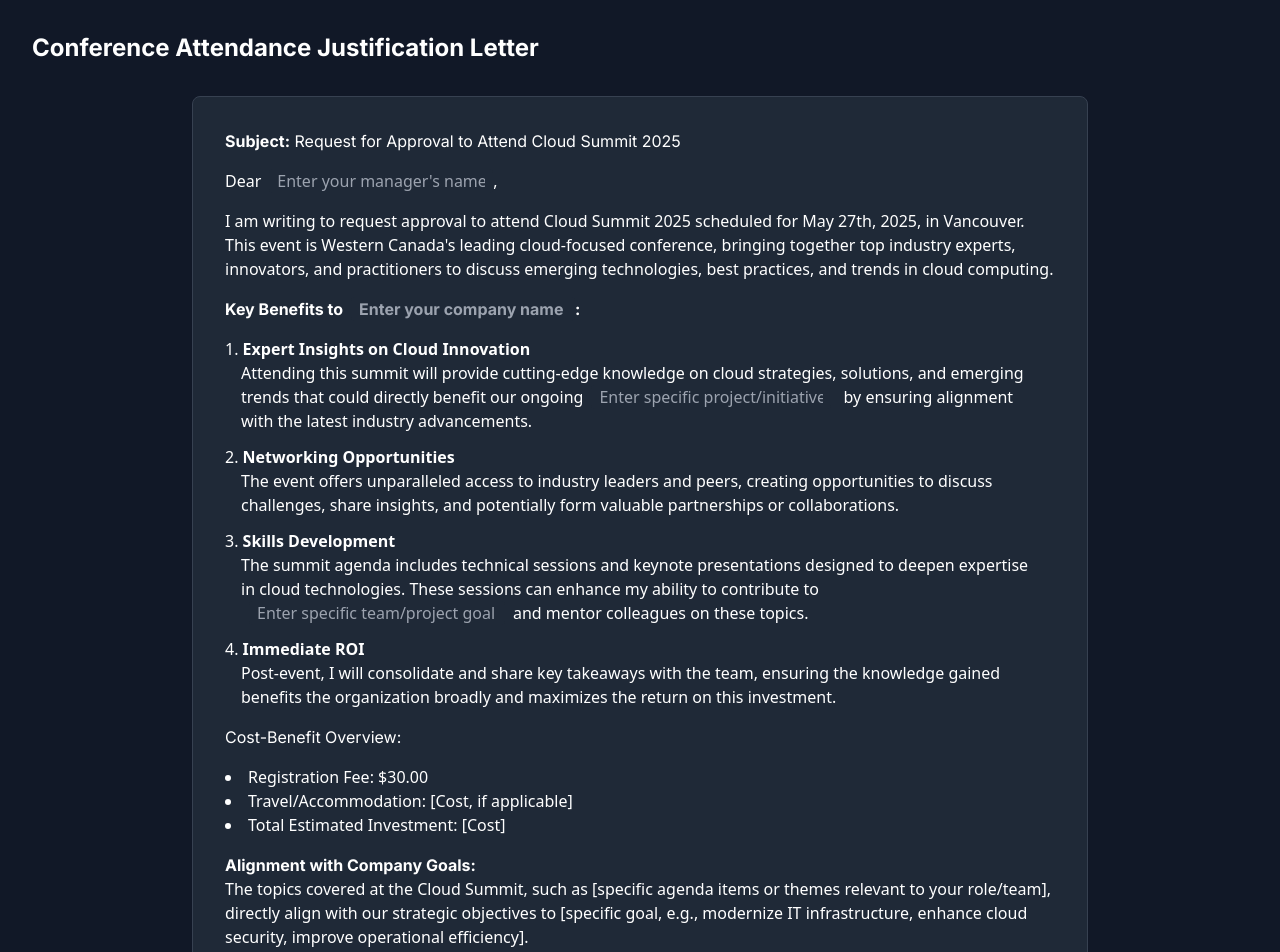
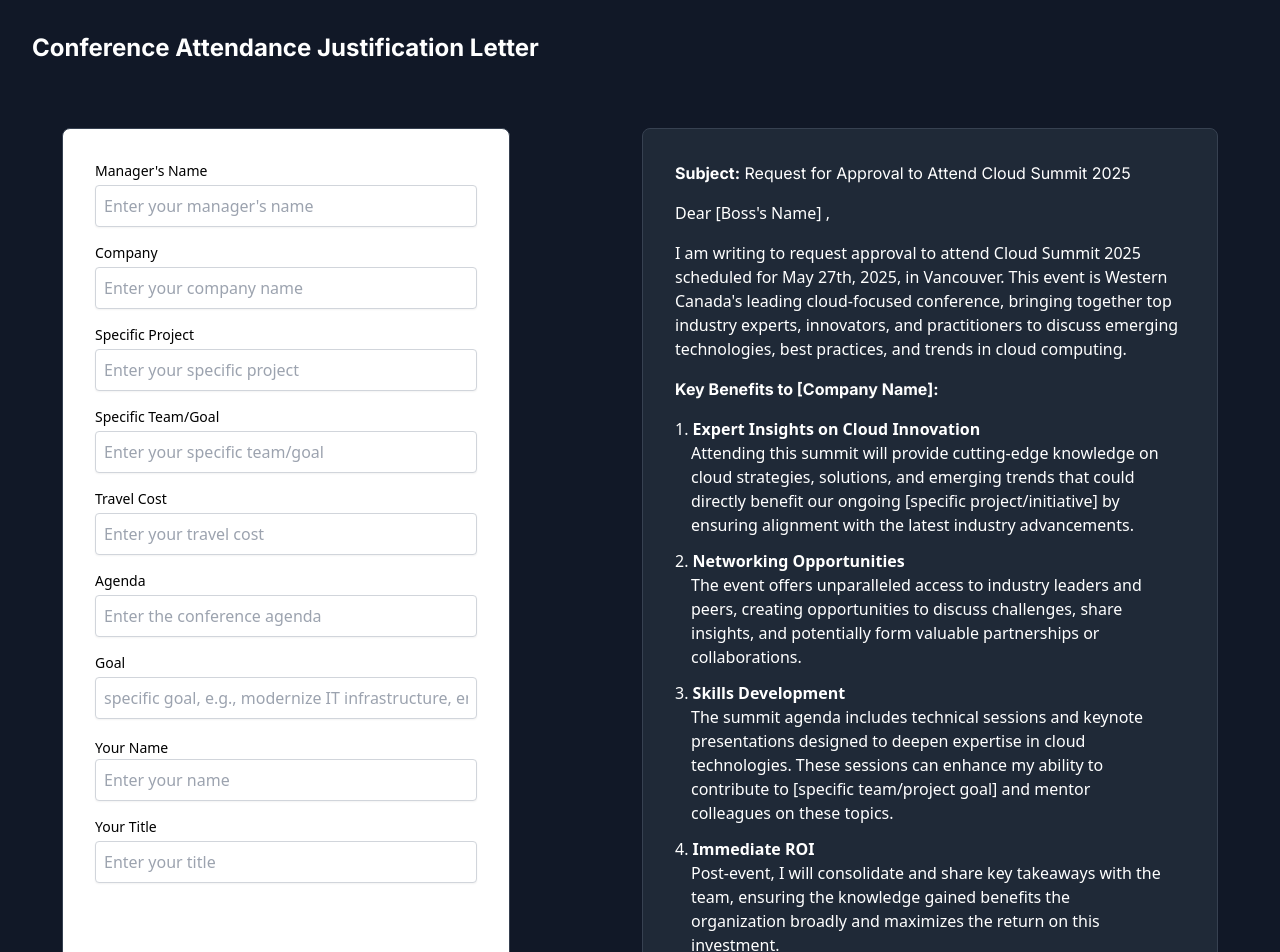
Before and after one commit to bibschan/cloud-summit-2025, a Next.js app: page /justification-letter in a window 1280 px wide. Shown: the top 952 px of the page. Built offline with nearby package versions, Linux system fonts and the light colour scheme.

Commit message:
form added but need to clean up code and separate form to separate component.

```diff
--- a/src/app/justification-letter/page.tsx
+++ b/src/app/justification-letter/page.tsx
@@ -2,7 +2,8 @@ import JustificationLetterPDF from "@/components/justification-letter-pdf";
 
 export default function JustificationLetter() {
   return (
-    <main>
+    <main className="bg-gray-900 text-white pb-6">
+      <h1 className="bg-gray-900 p-4 sm:p-8 text-2xl font-bold">Conference Attendance Justification Letter</h1>
       <JustificationLetterPDF />
     </main>
   )
--- a/src/components/justification-letter-pdf.tsx
+++ b/src/components/justification-letter-pdf.tsx
@@ -12,7 +12,7 @@ export default function JustificationLetterPDF() {
             specificTeam: '',
             travelCost: '',
             agenda: '',
-            goals: '',
+            goal: '',
             name: '',
             title: '',
         }
@@ -30,7 +30,7 @@ export default function JustificationLetterPDF() {
         return () => window.removeEventListener("resize", handleResize)
     }, [])
 
-    const handleChange = (e) => {
+    const handleChange = (e: React.ChangeEvent<HTMLInputElement>) => {
         const { name, value } = e.target;
         setFormData(prevData => ({
             ...prevData,
@@ -83,51 +83,111 @@ export default function JustificationLetterPDF() {
     }
 
     return (
-        <div className="min-h-screen bg-gray-900 text-white p-4 sm:p-8">
+        <div className="min-h-screen bg-gray-900 text-white md:flex md:gap-2">
 
-                <h1 className="text-2xl font-bold">Conference Attendance Justification Letter</h1>
+            <form className="rounded-lg border text-card-foreground shadow-sm bg-white border-gray-700 max-w-lg md:max-w-md mx-auto mt-8 p-8">
+                <label className="block text-sm font-medium mb-1 text-black">Manager&apos;s Name</label>
+                <input
+                    name="managerName"
+                    value={formData.managerName}
+                    onChange={handleChange}
+                    placeholder="Enter your manager's name"
+                    className="w-full rounded border text-card-foreground shadow-sm bg-white border-gray-300 p-2 text-black mb-4"
+                />
 
-            <div ref={pdfRef} className="rounded-lg border text-card-foreground shadow-sm bg-gray-800 border-gray-700 max-w-4xl mx-auto mt-8 p-8">
+                <label className="block text-sm font-medium mb-1 text-black">Company</label>
+                <input
+                    name="company"
+                    value={formData.company}
+                    onChange={handleChange}
+                    placeholder="Enter your company name"
+                    className="w-full rounded border text-card-foreground shadow-sm bg-white border-gray-300 p-2 text-black mb-4"
+                />
+
+                <label className="block text-sm font-medium mb-1 text-black">Specific Project</label>
+                <input
+                    name="specificProject"
+                    value={formData.specificProject}
+                    onChange={handleChange}
+                    placeholder="Enter your specific project"
+                    className="w-full rounded border text-card-foreground shadow-sm bg-white border-gray-300 p-2 text-black mb-4"
+                />
+
+                <label className="block text-sm font-medium mb-1 text-black">Specific Team/Goal</label>
+                <input
+                    name="specificTeam"
+                    value={formData.specificTeam}
+                    onChange={handleChange}
+                    placeholder="Enter your specific team/goal"
+                    className="w-full rounded border text-card-foreground shadow-sm bg-white border-gray-300 p-2 text-black mb-4"
+                />
+
+                <label className="block text-sm font-medium mb-1 text-black">Travel Cost</label>
+                <input
+                    name="travelCost"
+                    value={formData.travelCost}
+                    onChange={handleChange}
+                    placeholder="Enter your travel cost"
+                    className="w-full rounded border text-card-foreground shadow-sm bg-white border-gray-300 p-2 text-black mb-4"
+                />
+
+                <label className="block text-sm font-medium mb-1 text-black">Agenda</label>
+                <input
+                    name="agenda"
+                    value={formData.agenda}
+                    onChange={handleChange}
+                    placeholder="Enter the conference agenda"
+                    className="w-full rounded border text-card-foreground shadow-sm bg-white border-gray-300 p-2 text-black mb-4"
+                />
+
+                <label className="block text-sm font-medium mb-1 text-black">Goal</label>
+                <input
+                    name="goal"
+                    value={formData.goal}
+                    onChange={handleChange}
+                    placeholder="specific goal, e.g., modernize IT infrastructure, enhance cloud security, improve operational efficiency"
+                    className="w-full rounded border text-card-foreground shadow-sm bg-white border-gray-300 p-2 text-black mb-4"
+                />
+
+                <label className="text-sm font-medium mb-1 text-black">Your Name</label>
+                <input
+                    name="name"
+                    value={formData.name}
+                    onChange={handleChange}
+                    placeholder="Enter your name"
+                    className="w-full rounded border text-card-foreground shadow-sm bg-white border-gray-300 p-2 text-black mb-4"
+                />
+
+                <label className="block text-sm font-medium mb-1 text-black">Your Title</label>
+                <input
+                    name="title"
+                    value={formData.title}
+                    onChange={handleChange}
+                    placeholder="Enter your title"
+                    className="w-full rounded border text-card-foreground shadow-sm bg-white border-gray-300 p-2 text-black mb-4"
+                />
+
+            </form >
+
+            <section ref={pdfRef} className="rounded-lg border text-card-foreground shadow-sm bg-gray-800 border-gray-700 max-w-xl mx-auto mt-8 p-8 flex-grow">
                 <div className={`pdf-content ${isSmallScreen ? "text-sm" : "text-base"}`}>
                     <h3 className="mb-4"><span className="font-bold">Subject:</span> Request for Approval to Attend Cloud Summit 2025 </h3>
-                    <p className="whitespace-pre-wrap">{formData.title}</p>
                 </div>
                 <div className="prose max-w-none">
 
-                    <p className="mb-4">Dear
-                    <input
-                            name="managerName"
-                            value={formData.managerName}
-                            onChange={handleChange}
-                            placeholder="Enter your manager's name"
-                            className="w-56 bg-gray-800 border-gray-700 rounded px-2 ml-2"
-                    />,
+                    <p className="mb-4">Dear {formData.managerName || "[Boss's Name]"} ,
                     </p>
                     <p className="mb-4">
-                        I am writing to request approval to attend <a href="https://www.cloudsummit.com" target="_blank" rel="noopener noreferrer">Cloud Summit 2025</a> scheduled for May 27th, 2025, in Vancouver. This event is Western Canada&#39;s leading cloud-focused conference, bringing together top industry experts, innovators, and practitioners to discuss emerging technologies, best practices, and trends in cloud computing.
+                        I am writing to request approval to attend <a href="https://www.cloudsummit.com" target="_blank" rel="noopener noreferrer">Cloud Summit 2025</a> scheduled for May 27th, 2025, in Vancouver. This event is Western Canada&apos;s leading cloud-focused conference, bringing together top industry experts, innovators, and practitioners to discuss emerging technologies, best practices, and trends in cloud computing.
                     </p>
 
-                    <h3 className="mb-4 font-bold">Key Benefits to
-                        <input
-                            name="company"
-                            value={formData.company}
-                            onChange={handleChange}
-                            placeholder="Enter your company name"
-                            className="w-56 bg-gray-800 border-gray-700 rounded px-2 ml-2"
-                        />:
+                    <h3 className="mb-4 font-bold">Key Benefits to {formData.company || "[Company Name]"}:
                     </h3>
 
                     <ol className="mb-4 list-decimal list-inside flex flex-col gap-3">
                         <li>
                             <span className="font-bold">Expert Insights on Cloud Innovation</span>
-                            <p className="mx-4">Attending this summit will provide cutting-edge knowledge on cloud strategies, solutions, and emerging trends that could directly benefit our ongoing
-                            <input
-                            name="specificProject"
-                            value={formData.specificProject}
-                            onChange={handleChange}
-                            placeholder="Enter specific project/initiative"
-                            className="w-60 bg-gray-800 border-gray-700 rounded px-2 mx-2"
-                            /> by ensuring alignment with the latest industry advancements.
+                            <p className="mx-4">Attending this summit will provide cutting-edge knowledge on cloud strategies, solutions, and emerging trends that could directly benefit our ongoing {formData.specificProject || "[specific project/initiative]"} by ensuring alignment with the latest industry advancements.
                             </p>
                         </li>
                         <li>
@@ -137,15 +197,7 @@ export default function JustificationLetterPDF() {
                         </li>
                         <li>
                             <span className="font-bold">Skills Development</span>
-                            <p className="mx-4">The summit agenda includes technical sessions and keynote presentations designed to deepen expertise in cloud technologies. These sessions can enhance my ability to contribute to
-                            <input
-                            name="specificTeam"
-                            value={formData.specificTeam}
-                            onChange={handleChange}
-                            placeholder="Enter specific team/project goal"
-                            className="w-64 bg-gray-800 border-gray-700 rounded pl-2 mx-2"
-                            />
-                            and mentor colleagues on these topics.</p>
+                            <p className="mx-4">The summit agenda includes technical sessions and keynote presentations designed to deepen expertise in cloud technologies. These sessions can enhance my ability to contribute to {formData.specificTeam || "[specific team/project goal]"} and mentor colleagues on these topics.</p>
                         </li>
                         <li>
                             <span className="font-bold">Immediate ROI</span>
@@ -158,17 +210,17 @@ export default function JustificationLetterPDF() {
                     </h3>
                     <ul className="list-disc list-inside mb-4">
                         <li>Registration Fee: {currentDate > new Date('2025-03-01') ? '$60.00' : '$30.00'}</li>
-                        <li>Travel/Accommodation: [Cost, if applicable]</li>
+                        <li>Travel/Accommodation: {formData.travelCost || "[Cost, if applicable]"} </li>
                         <li>Total Estimated Investment: [Cost]</li>
                     </ul>
 
                     <h3 className="mt-4 font-bold">Alignment with Company Goals: </h3>
                     <p className="mb-4">
-                        The topics covered at the Cloud Summit, such as [specific agenda items or themes relevant to your role/team], directly align with our strategic objectives to [specific goal, e.g., modernize IT infrastructure, enhance cloud security, improve operational efficiency].
+                        The topics covered at the Cloud Summit, such as {formData.agenda || '[specific agenda items or themes relevant to your role/team]'}, directly align with our strategic objectives to {formData.goal || '[specific goal, e.g., modernize IT infrastructure, enhance cloud security, improve operational efficiency]'}.
                     </p>
 
                     <p className="mb-4">
-                        Thank you for considering this request. Attending the Cloud Summit 2025 will not only benefit my professional development but also directly support {formData.company || '[Company Name]'}&#39;s growth and innovation initiatives.
+                        Thank you for considering this request. Attending the Cloud Summit 2025 will not only benefit my professional development but also directly support {formData.company || '[Company Name]'}&apos;s growth and innovation initiatives.
                     </p>
                     <p className="mb-4">
                         Please let me know if you need any additional details or if we can discuss further.
@@ -176,26 +228,12 @@ export default function JustificationLetterPDF() {
 
                     <p className="mb-4">
                         Best regards,<br />
-                        <input
-                            name="name"
-                            value={formData.name}
-                            onChange={handleChange}
-                            placeholder="Enter your name"
-                            className="w-full bg-gray-800 border-gray-700 rounded px-2 my-2 "
-                        />
-                        <br />
-                        <input
-                            name="title"
-                            value={formData.title}
-                            onChange={handleChange}
-                            placeholder="Enter your title"
-                            className="w-full bg-gray-800 border-gray-700 rounded px-2 my-2"
-                        />
-                        <br />
+                        {formData.name || '[Your Name]'}<br />
+                        {formData.title || '[Your Title]'}<br />
+                        {formData.company || '[Company Name]'}
                     </p>
                 </div>
-            </div>
-            <div className=" flex justify-end my-4 max-w-4xl mx-auto">
+                <div className=" flex justify-end my-4 max-w-4xl mx-auto">
                 <a onClick={handleSave} className="bg-blue-600 mx-2 px-4 py-2 rounded-md">
                     <img alt='Save as PDF' src='/justification-letter/download.svg'></img>
                 </a>
@@ -203,6 +241,8 @@ export default function JustificationLetterPDF() {
                     <img alt='Print' src='/justification-letter/printer.svg'></img>
                 </a>
             </div>
-        </div>
+            </section>
+
+        </div >
     )
 }
```
Also changed, not shown: src/components/justification-letter-form.tsx (added).
